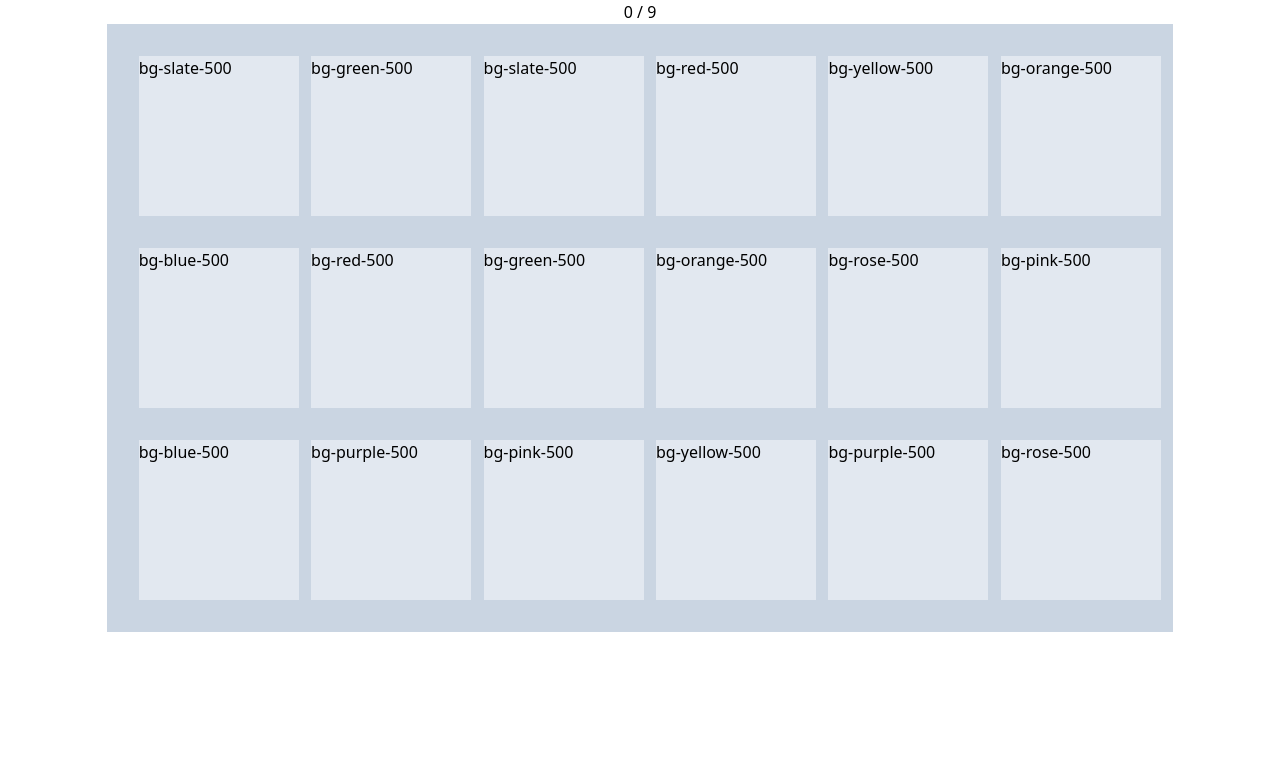
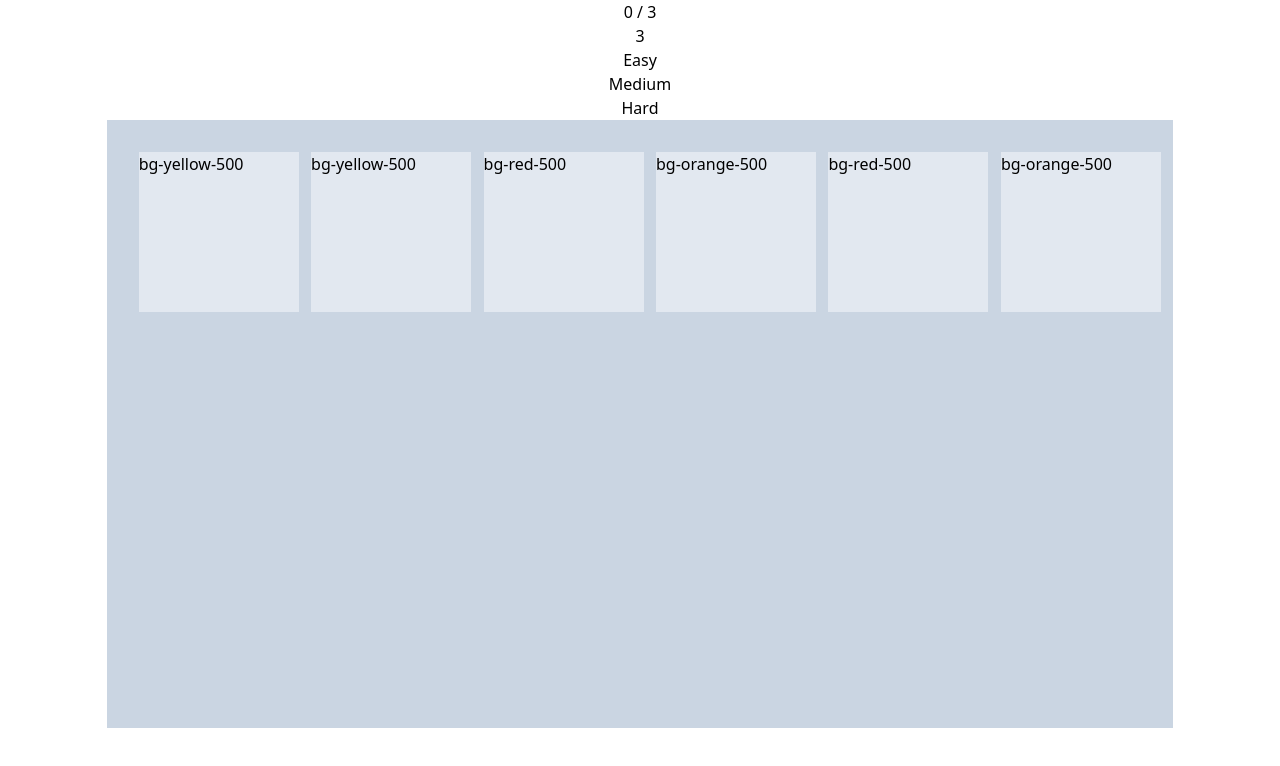
Before and after one commit to gen1chiro/tint-tap, a React (Vite) app: page / in a window 1280 px wide. Shown: the top 766 px of the page. Built offline with nearby package versions, Linux system fonts and the light colour scheme.

Commit message:
add difficulty change

```diff
--- a/src/App.jsx
+++ b/src/App.jsx
@@ -1,10 +1,13 @@
-import { useState } from 'react'
+import { useEffect, useState } from 'react'
 import Tile from "./components/Tile.jsx";
 import { colorsArray, duplicateArray, shuffleArray, generateRandomId } from "./utils/utils.js";
 
 function App() {
-  const [tiles, setTiles] = useState(() => {
-      const shuffledColorsArr = shuffleArray(duplicateArray(colorsArray))
+    const [tiles, setTiles] = useState([])
+    const [difficulty, setDifficulty] = useState(3);
+
+    const generateTiles = (diff) => {
+        const shuffledColorsArr = shuffleArray(duplicateArray(colorsArray.slice(0, diff)))
         return shuffledColorsArr.map(color => {
             return {
                 id: generateRandomId(),
@@ -13,7 +16,12 @@ function App() {
                 isCorrect: false
             }
         })
-  })
+    }
+
+    useEffect(() => {
+        setTiles(generateTiles(difficulty))
+    }, [difficulty])
+
   const isGameWon = tiles.every(tile => tile.isCorrect === true)
   const totalCorrect = tiles.filter(tile => tile.isCorrect === true).length / 2
   const totalPairs = tiles.length / 2
@@ -56,6 +64,10 @@ function App() {
         })
   }
 
+  const handleDifficultyChange = (change) => {
+        setDifficulty(change)
+  }
+
   const tilesArray = tiles.map(({id, color, isFlipped, isCorrect}) => {
         return (<Tile
                     key={id}
@@ -70,6 +82,10 @@ function App() {
   return (
       <main className="w-full flex flex-col justify-center items-center">
           <h1>{totalCorrect} / {totalPairs}</h1>
+          {difficulty}
+          <button onClick={() => handleDifficultyChange(3)}>Easy</button>
+          <button onClick={() => handleDifficultyChange(6)}>Medium</button>
+          <button onClick={() => handleDifficultyChange(9)}>Hard</button>
           <section className="w-5/6 bg-slate-300 grid grid-cols-6 grid-rows-3 gap-8 p-8">
               {tilesArray}
           </section>
```
Lines whose indentation alone changed are shown as unchanged.
